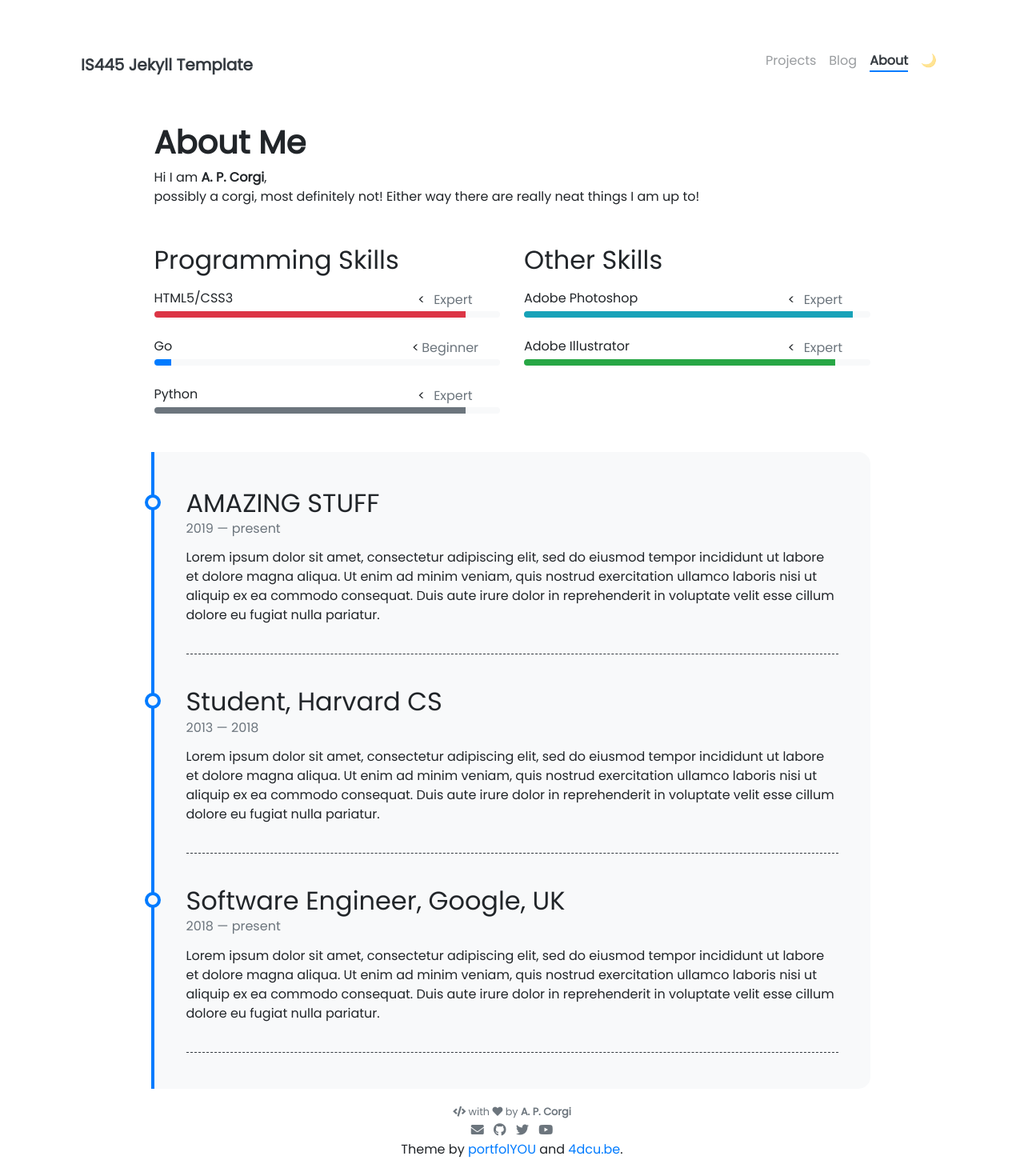
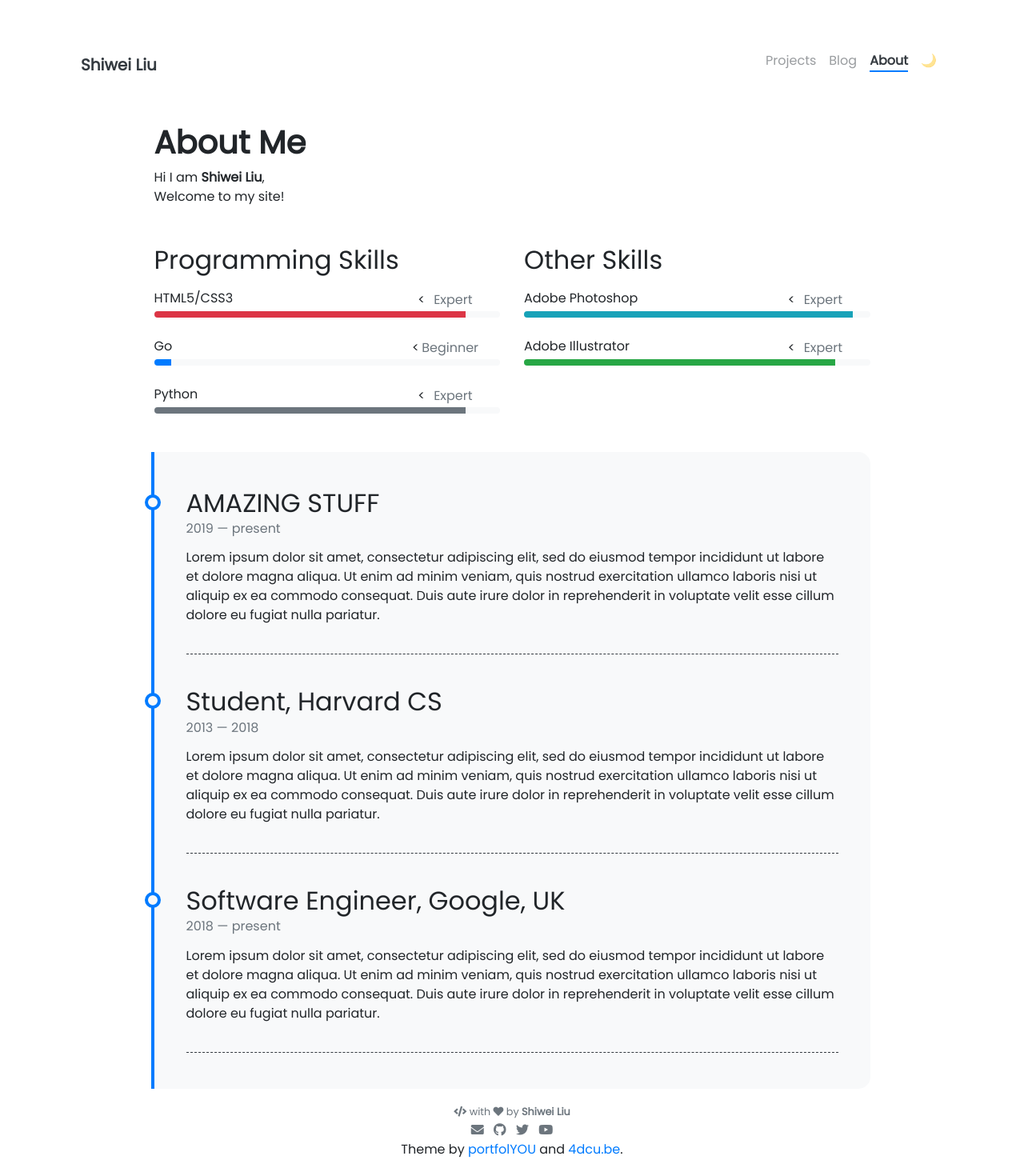
Before and after one commit to doudou6688-sweet/doudou6688-sweet.github.io, a Jekyll site: the page built from pages/about.md, in a window 1280 px wide. Shown: the whole page at 80% size. Built offline with Jekyll 4.4.1, drawn with Linux system fonts in a browser that asks for light colours; nearby versions of some CDN libraries.

Commit message:
small changes on about me

```diff
--- a/_config.yml
+++ b/_config.yml
@@ -5,12 +5,12 @@
 # NOTE: it looks like you need to rebuild + repush everytime you update this _config.yml file
 
 ### Site Settings ###
-title               : IS445 Jekyll Template
+title               : Shiwei Liu
 description         : >-
-                      I am definitely not a corgi!
+                      I am taking the class of Data Viz and enjoying data viz work
 baseurl             : ""   # Change to empty quotes if you are hosting your site at <your-username>.github.io directly,
 #                                             otherwise will be hosted at <your-username>.github.io/{{base_url}}
-repository          :                     # Change to <your-username> for github OR, if that doesn't work <your-username>/<your-username>.github.io (or remove it if you don't need remote projects) -- for example, I would put "jnaiman" without the quotes after the ":" here
+repository          : doudou6688-sweet                    # Change to <your-username> for github OR, if that doesn't work <your-username>/<your-username>.github.io (or remove it if you don't need remote projects) -- for example, I would put "jnaiman" without the quotes after the ":" here
 open_new_tab        : false                             # Opens external URLs in new tab (works for posts, projects and navbar only)
 
 
@@ -34,13 +34,13 @@ nav_exclude:                                            # The following paths ar
 
 ### Author Info ###
 author:
-  name              : A. P. Corgi
+  name              : Shiwei Liu
   image             : https://media.tenor.com/8RcIoWTKYR4AAAAe/scuze-corgi.png
 #  behance           : your_username
 # dribbble          : your_username
-  email             : username@domain.com
+  email             : shiweil2@illinois.edu
 #  facebook          : your_username
-  github            : jnaiman # JPN
+  github            : doudou6688-sweet # JPN
 # gitlab            : your_username
 # instagram         : your_username
 # kaggle            : your_username
--- a/pages/about.md
+++ b/pages/about.md
@@ -8,7 +8,7 @@ weight: 3
 # **About Me**
 
 Hi I am **{{ site.author.name }}**,<br>
-possibly a corgi, most definitely not!  Either way there are really neat things I am up to!
+Welcome to my site!
 
 <div class="row">
 {% include about/skills.html title="Programming Skills" source=site.data.programming-skills %}
```
Also changed, not shown: 9 other files.
